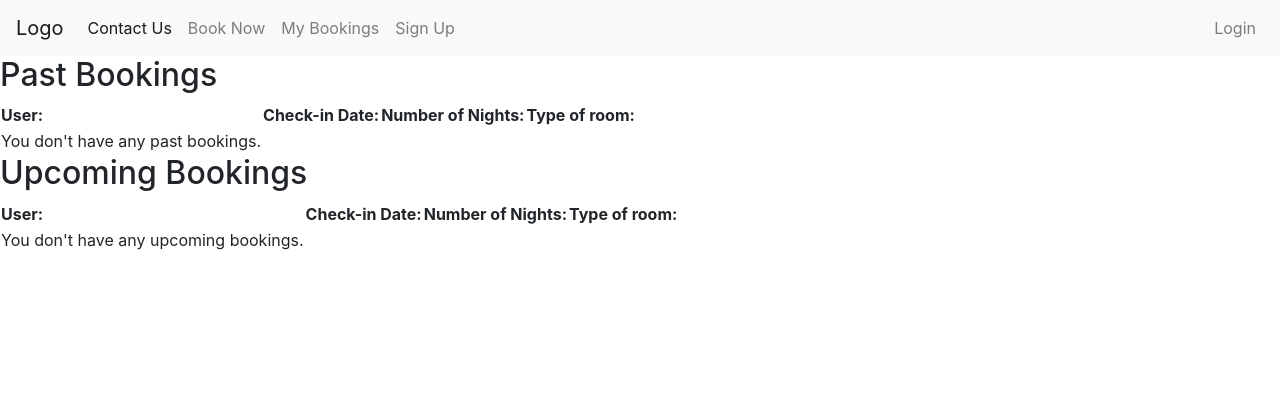
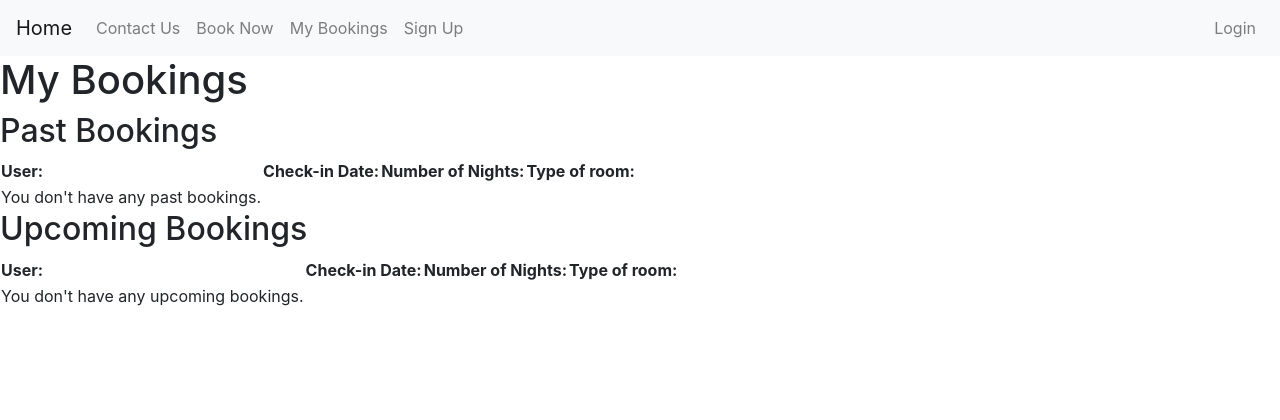
Before and after one commit to MarcelloMuy/ci-ms4-hotel-website, a Django app: page /mybookings/ in a window 1280 px wide. Shown: the top 420 px of the page. Run offline with Django 3.2, Linux system fonts and the light colour scheme; data that the repository does not hold is empty; some libraries are stand-ins or nearby versions.

Commit message:
Create templates for contact, index, login, signup

```diff
--- a/bookingsystem/views.py
+++ b/bookingsystem/views.py
@@ -10,3 +10,8 @@ def display_bookings(request):
         'mybookings': mybookings
     }
     return render(request, '../templates/mybookings.html', context)
+
+
+def display_home(request):
+    ''' Function to display home page'''
+    return render(request, '../templates/index.html')
--- a/myhotelproject/urls.py
+++ b/myhotelproject/urls.py
@@ -15,9 +15,10 @@ Including another URLconf
 """
 from django.contrib import admin
 from django.urls import path
-from bookingsystem.views import display_bookings
+from bookingsystem.views import display_bookings, display_home
 
 urlpatterns = [
     path('admin/', admin.site.urls),
-    path('mybookings/', display_bookings, name='mybookings')
-]
+    path('mybookings/', display_bookings, name='mybookings'),
+    path('', display_home, name='homepage')
+    ]
--- a/templates/base.html
+++ b/templates/base.html
@@ -27,18 +27,18 @@
             <span class="navbar-toggler-icon"></span>
         </button>
 
-        <a class="navbar-brand" href="#">Logo</a>
+        <a class="navbar-brand" href="/">Home<span class="sr-only">(current)</span></a>
 
         <div class="collapse navbar-collapse" id="navbarSupportedContent">
             <ul class="navbar-nav mr-auto">
-                <li class="nav-item active">
-                    <a class="nav-link" href="#">Contact Us <span class="sr-only">(current)</span></a>
+                <li class="nav-item">
+                    <a class="nav-link" href="#">Contact Us</a>
                 </li>
                 <li class="nav-item">
                     <a class="nav-link" href="#">Book Now</a>
                 </li>
                 <li class="nav-item">
-                    <a class="nav-link" href="#">My Bookings</a>
+                    <a class="nav-link" href="/mybookings">My Bookings</a>
                 </li>
                 <li class="nav-item">
                     <a class="nav-link" href="#">Sign Up</a>
--- a/templates/mybookings.html
+++ b/templates/mybookings.html
@@ -3,6 +3,8 @@
 {% block content %}
 
 <!-- Table to display bookings -->
+<h1>My Bookings</h1>
+
 <h2>Past Bookings</h2>
 <table>
     <tr>
```
Also changed, not shown: templates/contact.html (added, +7 -0 lines), templates/index.html (added, +7 -0 lines), templates/login.html (added, +7 -0 lines), templates/signup.html (added, +7 -0 lines).
